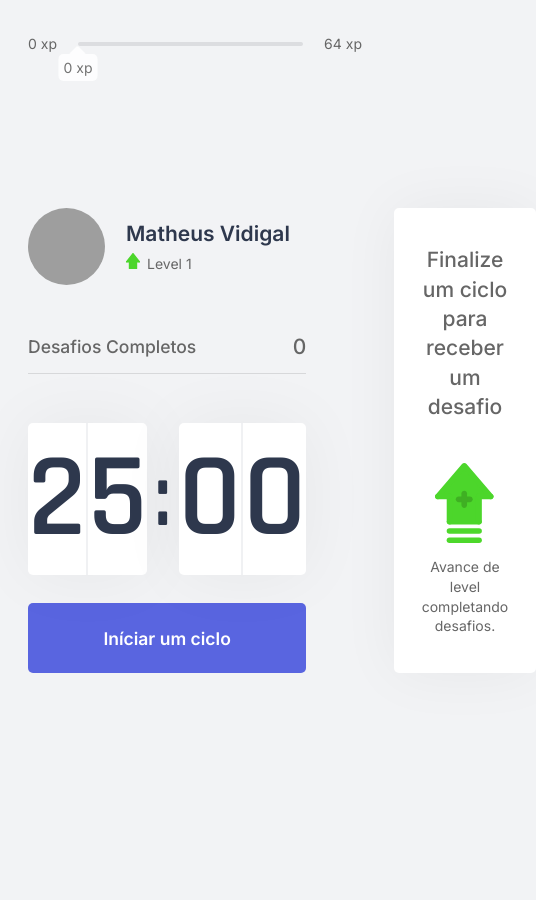
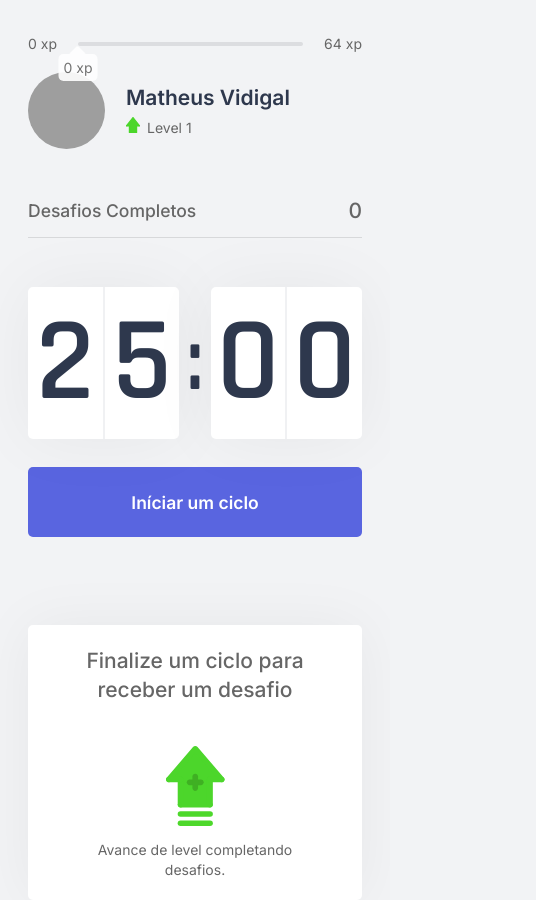
Before and after one commit to NyctibiusVII/MoveIt, a Next.js app: page / in a window 390 px wide. Shown: the whole page, 536 px wide, since content can reach past the window. Before the commit the page ends 844 px from the top, so only its background shows below. Built offline with nearby package versions, Linux system fonts and the light colour scheme; grey boxes are pictures that could not be loaded.

Commit message:
responsiveness

```diff
--- a/src/styles/pages/home.module.css
+++ b/src/styles/pages/home.module.css
@@ -1,3 +1,4 @@
+/* Desktop */
 .container {
     max-width: 972px;
     height: 100vh;
@@ -15,3 +16,15 @@
     gap: 6.25rem;
     align-content: center;
 }
+
+
+
+/* Mobile && Tablet */
+@media (max-width: 720px) {
+    .container {
+        max-width: 520px;
+    }
+    .container section {
+        grid-template-columns: 1fr;
+    }
+}
```
Also changed, not shown: 1 other file (tests, documents, lock files or other folders).
